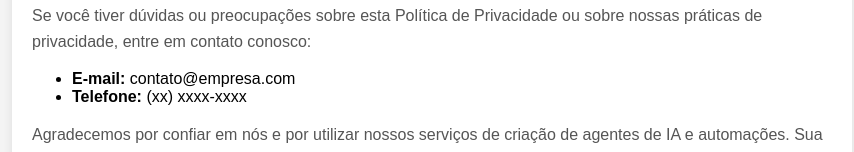
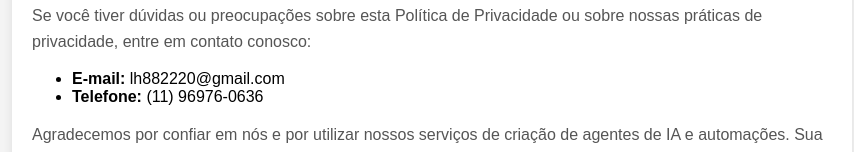
Before and after one commit to LHenri88/MemorIAs-Eternas, a plain HTML site: page index.html in a window 1280 px wide. Shown: the part 1299-1451 px from the top of the page, without its empty margins (208-1062 px from the left). Drawn offline with Linux system fonts and the light colour scheme.

Commit message:
Update index.html

```diff
--- a/index.html
+++ b/index.html
@@ -72,8 +72,8 @@
         <h2>7. Contato</h2>
         <p>Se você tiver dúvidas ou preocupações sobre esta Política de Privacidade ou sobre nossas práticas de privacidade, entre em contato conosco:</p>
         <ul>
-            <li><strong>E-mail:</strong> contato@empresa.com</li>
-            <li><strong>Telefone:</strong> (xx) xxxx-xxxx</li>
+            <li><strong>E-mail:</strong> lh882220@gmail.com</li>
+            <li><strong>Telefone:</strong> (11) 96976-0636</li>
         </ul>
 
         <p>Agradecemos por confiar em nós e por utilizar nossos serviços de criação de agentes de IA e automações. Sua privacidade é nossa prioridade!</p>
```
